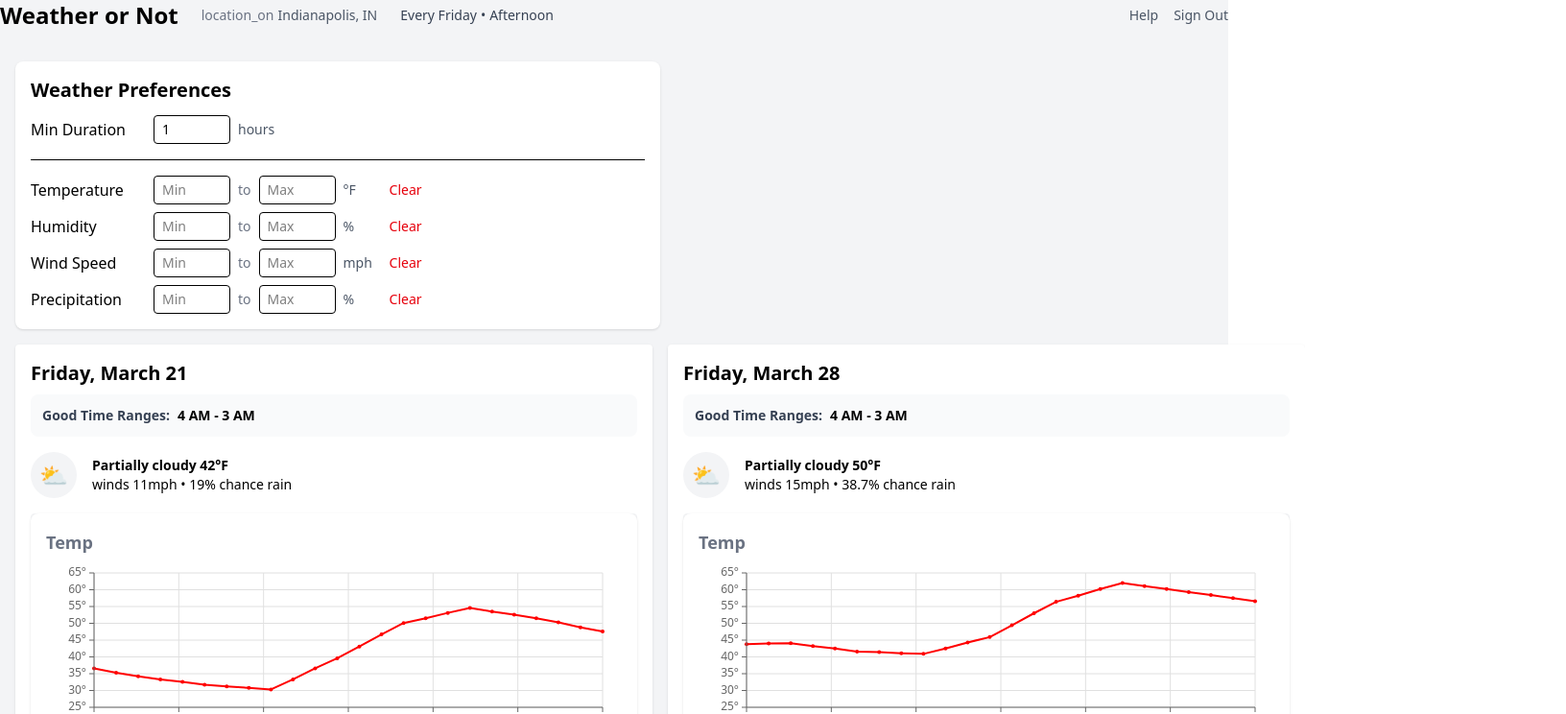
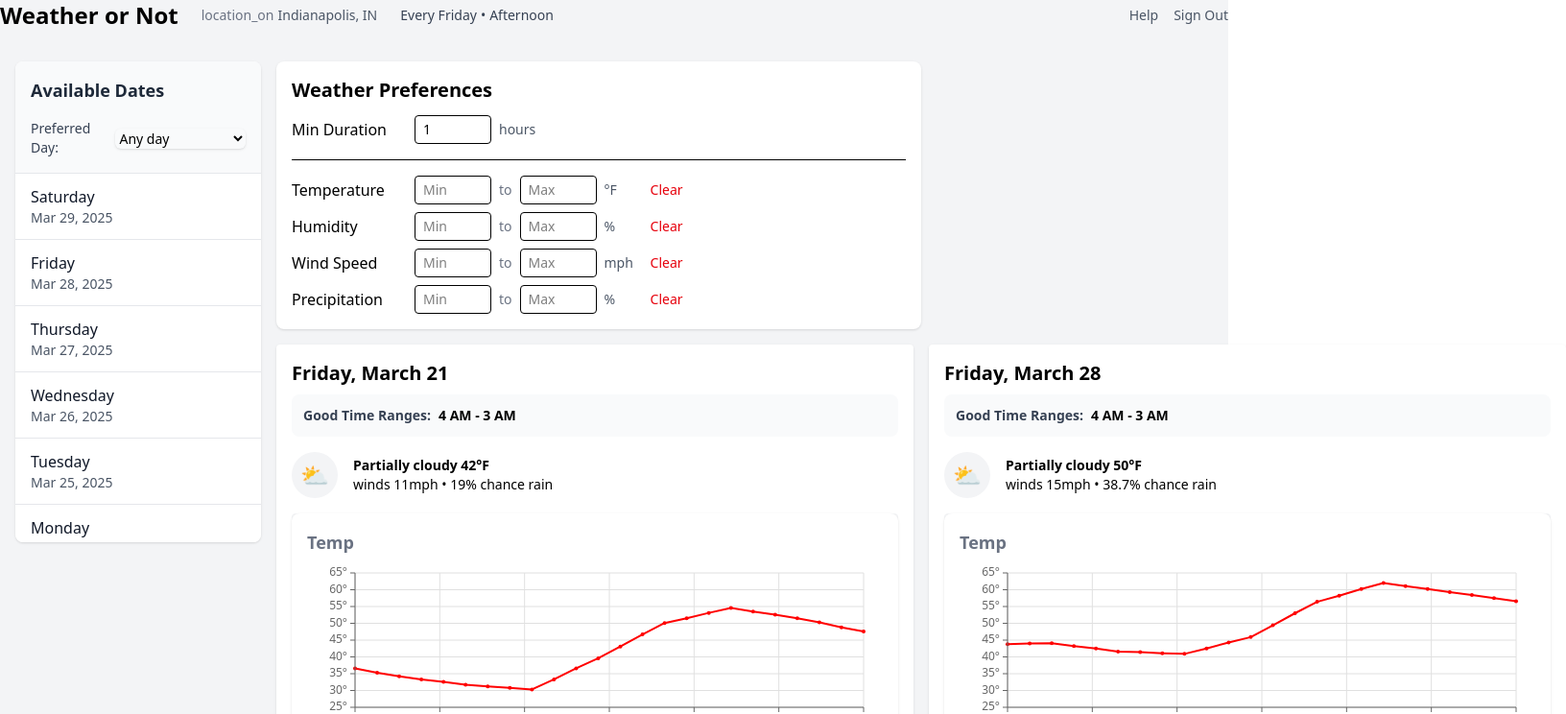
Before and after one commit to byronwall/weather-helper, a React (Vite) app: page / in a window 1280 px wide. Shown: the top 744 px of the page at 96% size, 1632 px wide, since content can reach past the window. Built offline with nearby package versions, Linux system fonts and the light colour scheme.

Commit message:
Add a date list to pick dates

```diff
--- a/src/App.tsx
+++ b/src/App.tsx
@@ -3,6 +3,7 @@ import { Header } from "./Header";
 import { WeatherCard } from "./WeatherCard";
 import { useWeatherStore } from "./stores/weatherStore";
 import { UserPreferences } from "./components/UserPreferences";
+import { DateList } from "./components/DateList";
 
 export function App() {
   const { loadSampleData } = useWeatherStore();
@@ -42,7 +43,12 @@ export function App() {
   return (
     <div className="min-h-screen bg-gray-100">
       <Header />
-      <main className="container mx-auto p-4 space-y-4">
+      <main className="container mx-auto p-4">
+        <div className="flex gap-4">
+          <div className="flex-none">
+            <DateList />
+          </div>
+          <div className="flex-1 space-y-4">
             <UserPreferences />
             <div className="flex flex-row gap-4">
               <WeatherCard
@@ -60,6 +66,8 @@ export function App() {
                 onNext={handleNextFriday}
               />
             </div>
+          </div>
+        </div>
       </main>
     </div>
   );
--- /dev/null
+++ b/src/components/DateItem.tsx
@@ -0,0 +1,61 @@
+interface DateItemProps {
+  date: Date;
+  isSelected: boolean;
+  isAvailable: boolean;
+  onClick: () => void;
+}
+
+export function DateItem({
+  date,
+  isSelected,
+  isAvailable,
+  onClick,
+}: DateItemProps) {
+  return (
+    <button
+      onClick={onClick}
+      disabled={!isAvailable}
+      className={`
+        w-full px-4 py-3 text-left transition-all duration-200 ease-in-out
+        ${
+          isAvailable
+            ? "hover:bg-blue-50 cursor-pointer hover:shadow-sm"
+            : "opacity-50 cursor-not-allowed"
+        }
+        ${isSelected ? "bg-blue-100 hover:bg-blue-200 shadow-sm" : "bg-white"}
+        border-b border-gray-200 relative group
+      `}
+    >
+      <div className="flex justify-between items-center">
+        <div>
+          <div className="font-medium text-gray-900 group-hover:text-blue-600 transition-colors">
+            {date.toLocaleDateString(undefined, { weekday: "long" })}
+          </div>
+          <div className="text-sm text-gray-600">
+            {date.toLocaleDateString(undefined, {
+              month: "short",
+              day: "numeric",
+              year: "numeric",
+            })}
+          </div>
+        </div>
+        {isSelected && (
+          <div className="text-blue-600 opacity-0 group-hover:opacity-100 transition-opacity">
+            <svg
+              xmlns="http://www.w3.org/2000/svg"
+              className="h-5 w-5"
+              viewBox="0 0 20 20"
+              fill="currentColor"
+            >
+              <path
+                fillRule="evenodd"
+                d="M16.707 5.293a1 1 0 010 1.414l-8 8a1 1 0 01-1.414 0l-4-4a1 1 0 011.414-1.414L8 12.586l7.293-7.293a1 1 0 011.414 0z"
+                clipRule="evenodd"
+              />
+            </svg>
+          </div>
+        )}
+      </div>
+    </button>
+  );
+}
--- /dev/null
+++ b/src/components/DateList.tsx
@@ -0,0 +1,71 @@
+import { useEffect } from "react";
+import { useWeatherStore } from "../stores/weatherStore";
+import { useUserPrefs } from "../stores/userPrefsStore";
+import { DateItem } from "./DateItem";
+import { DayPreference } from "./DayPreference";
+
+export function DateList() {
+  const {
+    selectedLocation,
+    selectedDates,
+    getAvailableDates,
+    toggleDateSelection,
+    loadSampleData,
+  } = useWeatherStore();
+
+  const { preferredDayOfWeek } = useUserPrefs();
+
+  // Load sample data when component mounts if no data is available
+  useEffect(() => {
+    if (!selectedLocation) {
+      loadSampleData().catch(console.error);
+    }
+  }, [selectedLocation, loadSampleData]);
+
+  // Get available dates
+  const availableDates = getAvailableDates();
+
+  // Filter dates by preferred day of week if set
+  const filteredDates =
+    preferredDayOfWeek !== null
+      ? availableDates.filter((date) => date.getDay() === preferredDayOfWeek)
+      : availableDates;
+
+  // Sort dates in descending order (most recent first)
+  const sortedDates = [...filteredDates].sort(
+    (a, b) => b.getTime() - a.getTime()
+  );
+
+  return (
+    <div className="w-64 bg-white rounded-lg shadow overflow-hidden">
+      <div className="p-4 bg-gray-50 border-b border-gray-200 space-y-4">
+        <h2 className="text-lg font-semibold text-gray-800">Available Dates</h2>
+        <DayPreference />
+      </div>
+      <div className="max-h-96 overflow-y-auto">
+        {!selectedLocation ? (
+          <div className="p-4 text-gray-500 text-center">Loading dates...</div>
+        ) : sortedDates.length === 0 ? (
+          <div className="p-4 text-gray-500 text-center">
+            No dates available
+            {preferredDayOfWeek !== null && " for the selected day"}
+          </div>
+        ) : (
+          sortedDates.map((date) => (
+            <DateItem
+              key={date.toISOString()}
+              date={date}
+              isSelected={selectedDates.some(
+                (d) =>
+                  d.toISOString().split("T")[0] ===
+                  date.toISOString().split("T")[0]
+              )}
+              isAvailable={true}
+              onClick={() => toggleDateSelection(date)}
+            />
+          ))
+        )}
+      </div>
+    </div>
+  );
+}
--- /dev/null
+++ b/src/components/DayPreference.tsx
@@ -0,0 +1,42 @@
+import { useUserPrefs } from "../stores/userPrefsStore";
+
+const DAYS_OF_WEEK = [
+  "Sunday",
+  "Monday",
+  "Tuesday",
+  "Wednesday",
+  "Thursday",
+  "Friday",
+  "Saturday",
+];
+
+export function DayPreference() {
+  const { preferredDayOfWeek, setPreferredDayOfWeek } = useUserPrefs();
+
+  return (
+    <div className="flex items-center gap-2">
+      <label
+        htmlFor="dayPreference"
+        className="text-sm font-medium text-gray-700"
+      >
+        Preferred Day:
+      </label>
+      <select
+        id="dayPreference"
+        value={preferredDayOfWeek === null ? "" : preferredDayOfWeek}
+        onChange={(e) => {
+          const value = e.target.value;
+          setPreferredDayOfWeek(value === "" ? null : parseInt(value, 10));
+        }}
+        className="block w-40 rounded-md border-gray-300 shadow-sm focus:border-blue-500 focus:ring-blue-500 sm:text-sm"
+      >
+        <option value="">Any day</option>
+        {DAYS_OF_WEEK.map((day, index) => (
+          <option key={day} value={index}>
+            {day}
+          </option>
+        ))}
+      </select>
+    </div>
+  );
+}
--- a/src/stores/userPrefsStore.ts
+++ b/src/stores/userPrefsStore.ts
@@ -23,6 +23,7 @@ export interface WeatherPreference {
 interface UserPrefsState {
   preferences: WeatherPreference;
   minimumDuration: number; // in hours
+  preferredDayOfWeek: number | null; // 0-6, where 0 is Sunday, null means no preference
   setPreference: (
     metric: keyof WeatherPreference,
     min?: number,
@@ -30,6 +31,7 @@ interface UserPrefsState {
   ) => void;
   clearPreference: (metric: keyof WeatherPreference) => void;
   setMinimumDuration: (hours: number) => void;
+  setPreferredDayOfWeek: (day: number | null) => void;
 }
 
 export const useUserPrefs = create<UserPrefsState>()(
@@ -37,6 +39,7 @@ export const useUserPrefs = create<UserPrefsState>()(
     (set) => ({
       preferences: {},
       minimumDuration: 1, // default 1 hour
+      preferredDayOfWeek: null, // default no preference
       setPreference: (metric, min, max) =>
         set((state) => ({
           preferences: {
@@ -54,6 +57,10 @@ export const useUserPrefs = create<UserPrefsState>()(
         set(() => ({
           minimumDuration: hours,
         })),
+      setPreferredDayOfWeek: (day) =>
+        set(() => ({
+          preferredDayOfWeek: day,
+        })),
     }),
     {
       name: "weather-preferences",
--- a/src/stores/weatherStore.ts
+++ b/src/stores/weatherStore.ts
@@ -10,11 +10,15 @@ interface WeatherStore {
     start: Date;
     end: Date;
   } | null;
+  selectedDates: Date[];
+  availableDates: Date[];
 
   // Actions
   setWeatherData: (location: string, data: WeatherResp) => void;
   setSelectedLocation: (location: string) => void;
   setSelectedDateRange: (range: { start: Date; end: Date }) => void;
+  toggleDateSelection: (date: Date) => void;
+  clearSelectedDates: () => void;
   loadSampleData: () => Promise<void>;
 
   // Queries
@@ -24,30 +28,59 @@ interface WeatherStore {
     end: Date
   ) => DayReading[];
   getWeatherForDate: (location: string, date: Date) => DayReading | null;
+  getAvailableDates: () => Date[];
 }
 
 export const useWeatherStore = create<WeatherStore>((set, get) => ({
   weatherData: {},
   selectedLocation: null,
   selectedDateRange: null,
+  selectedDates: [],
+  availableDates: [],
 
   setWeatherData: (location, data) =>
-    set((state) => ({
-      weatherData: { ...state.weatherData, [location]: data },
-    })),
+    set((state) => {
+      // Extract dates from the new data
+      const dates = data.days.map((day: DayReading) => new Date(day.datetime));
+
+      return {
+        weatherData: { ...state.weatherData, [location]: data },
+        availableDates: dates, // Update available dates when setting new data
+      };
+    }),
 
   setSelectedLocation: (location) => set({ selectedLocation: location }),
 
   setSelectedDateRange: (range) => set({ selectedDateRange: range }),
 
+  toggleDateSelection: (date) =>
+    set((state) => {
+      const dateStr = date.toISOString().split("T")[0];
+      const existingIndex = state.selectedDates.findIndex(
+        (d) => d.toISOString().split("T")[0] === dateStr
+      );
+
+      if (existingIndex >= 0) {
+        const newDates = [...state.selectedDates];
+        newDates.splice(existingIndex, 1);
+        return { selectedDates: newDates };
+      } else {
+        return { selectedDates: [...state.selectedDates, date] };
+      }
+    }),
+
+  clearSelectedDates: () => set({ selectedDates: [] }),
+
   loadSampleData: async () => {
     try {
       const response = await fetch("/46220_IN_home.json");
       const data = await response.json();
-      set((state) => ({
-        weatherData: { ...state.weatherData, "46220": data },
+      const dates = data.days.map((day: DayReading) => new Date(day.datetime));
+      set({
+        weatherData: { "46220": data },
         selectedLocation: "Indianapolis, IN",
-      }));
+        availableDates: dates,
+      });
     } catch (error) {
       console.error("Failed to load sample weather data:", error);
       throw error;
@@ -58,7 +91,7 @@ export const useWeatherStore = create<WeatherStore>((set, get) => ({
     const data = get().weatherData[location];
     if (!data) return [];
 
-    return data.days.filter((day) => {
+    return data.days.filter((day: DayReading) => {
       const dayDate = new Date(day.datetime);
       return dayDate >= start && dayDate <= end;
     });
@@ -69,6 +102,12 @@ export const useWeatherStore = create<WeatherStore>((set, get) => ({
     if (!data) return null;
 
     const targetDate = date.toISOString().split("T")[0];
-    return data.days.find((day) => day.datetime === targetDate) || null;
+    return (
+      data.days.find((day: DayReading) => day.datetime === targetDate) || null
+    );
+  },
+
+  getAvailableDates: () => {
+    return get().availableDates;
   },
 }));
```
Also changed, not shown: 1 other file (tests, documents, lock files or other folders). Lines whose indentation alone changed are shown as unchanged.
